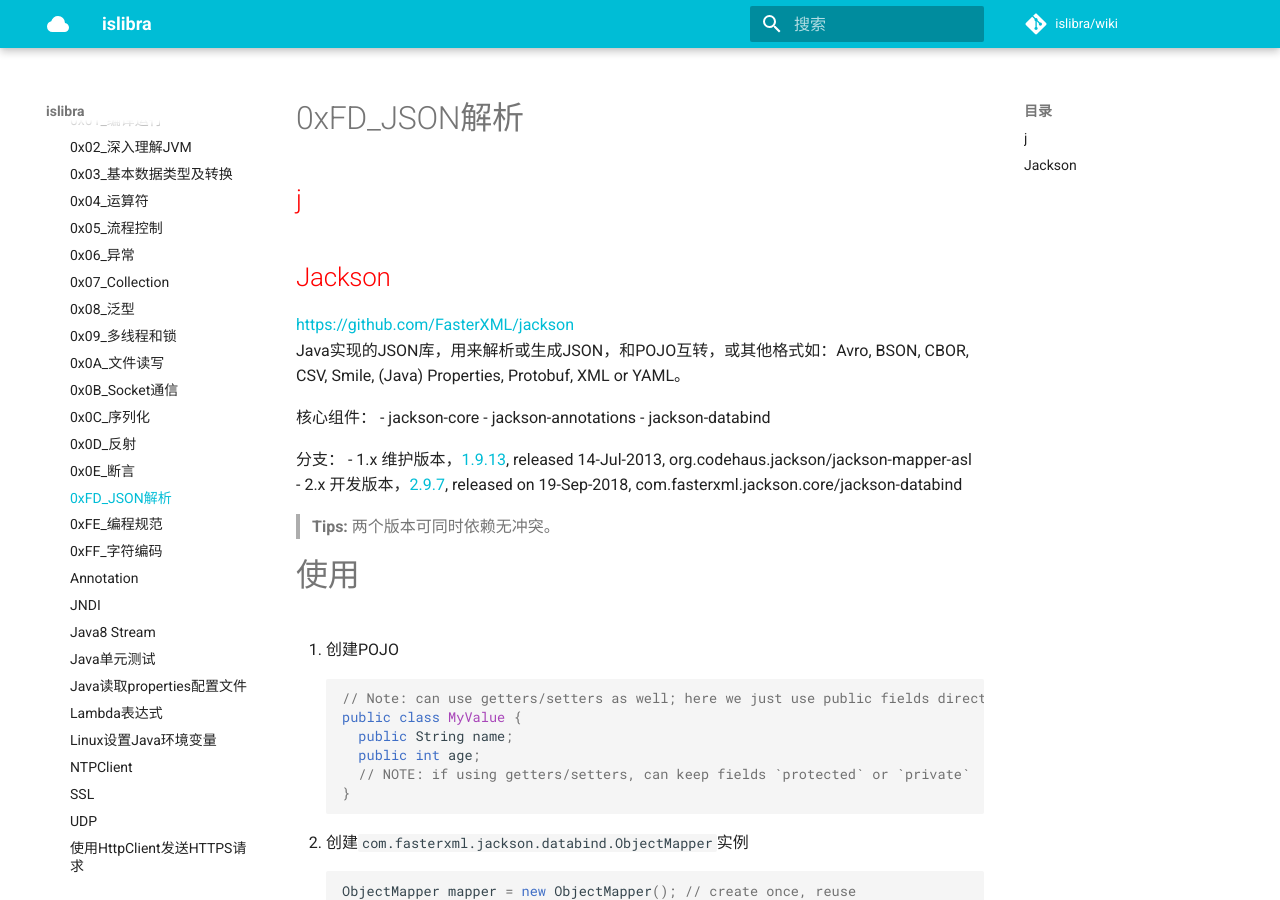
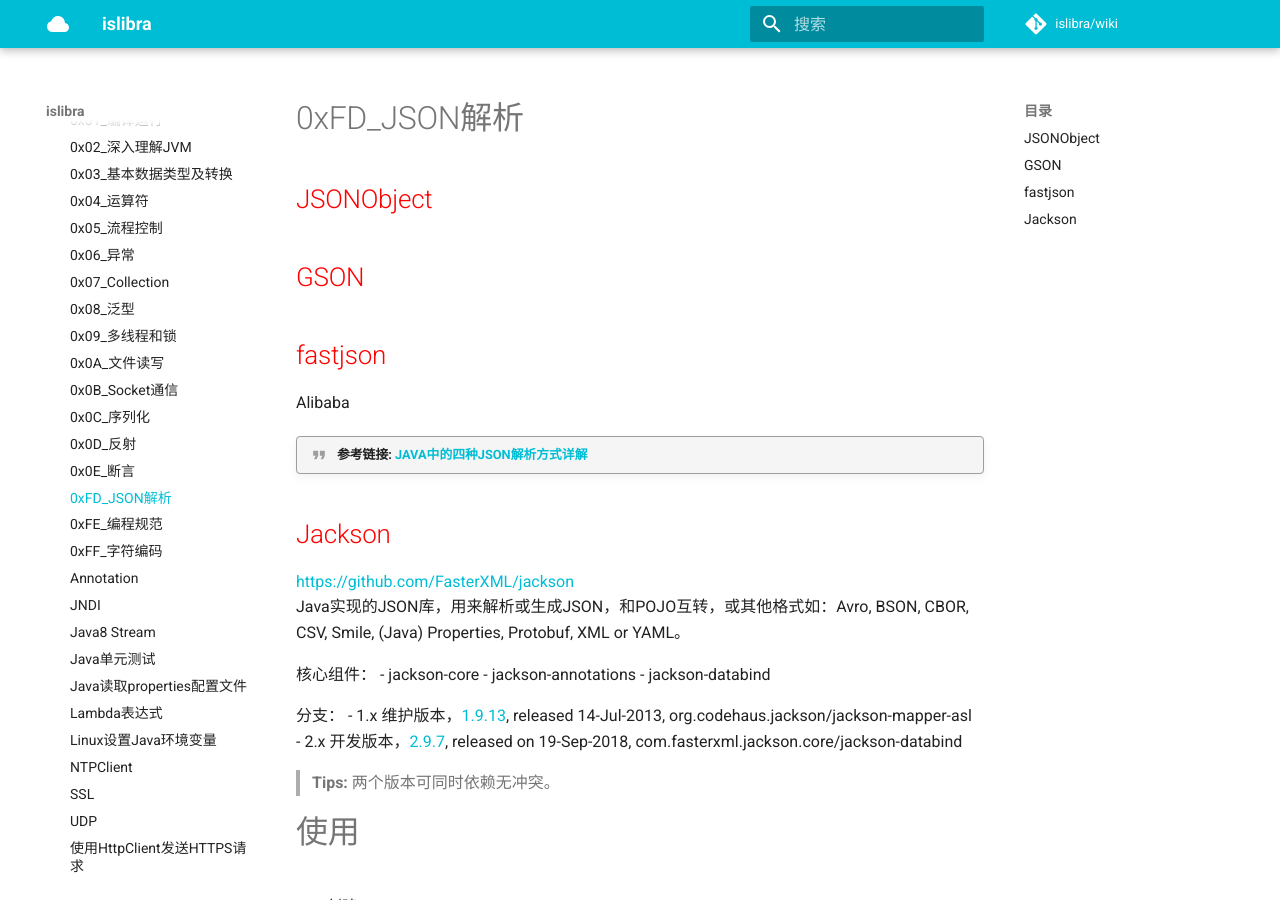
Before and after one commit to islibra/wiki, an MkDocs documentation site: the page built from docs/coding/java/0xFD_JSON解析.md, in a window 1280 px wide and 900 px high. Built offline with MkDocs 1.6.1 and Material for MkDocs 9.7.7, drawn with Linux system fonts in a browser that asks for light colours; comment, search, counter and statistics services are not loaded.

Commit message:
Update 0xFD_JSON解析.md

```diff
--- a/docs/coding/java/0xFD_JSON解析.md
+++ b/docs/coding/java/0xFD_JSON解析.md
@@ -1,6 +1,15 @@
 # 0xFD_JSON解析
 
-## j
+## JSONObject
+
+## GSON
+
+## fastjson
+
+Alibaba
+
+
+!!! quote "参考链接: [JAVA中的四种JSON解析方式详解](https://blog.csdn.net/u014332200/article/details/76572550)"
 
 
 ## Jackson
```
